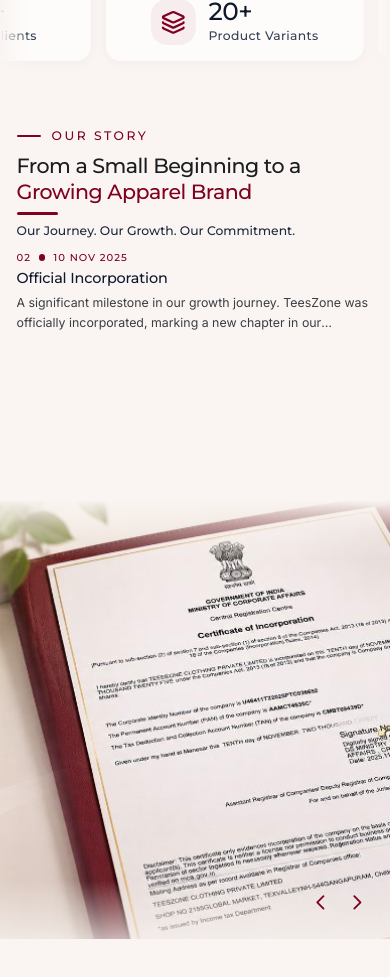
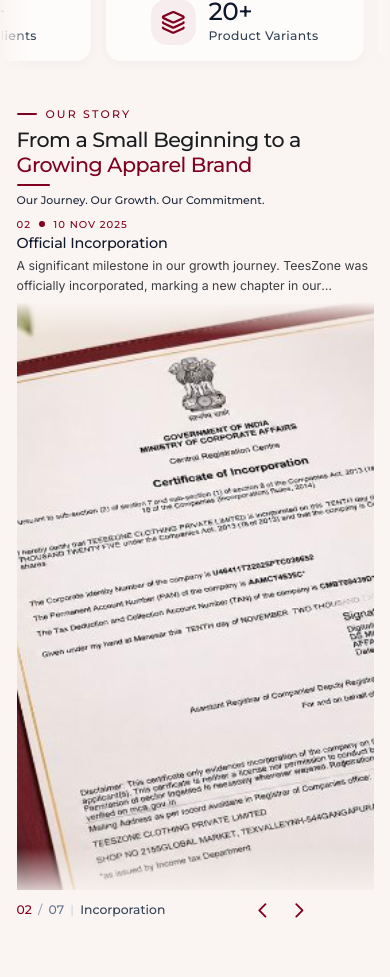
Before and after one commit to zavyxinfotech/Teeszone_website_frontend, a React (Vite) app: page /about in a window 390 px wide. Shown: the part 2039-3016 px from the top of the page. Built offline with nearby package versions, Linux system fonts and the light colour scheme.

Commit message:
Remove unwanted space between text and image on mobile view and align within viewport

```diff
--- a/src/pages/About/components/OurStory.tsx
+++ b/src/pages/About/components/OurStory.tsx
@@ -186,11 +186,9 @@ export const OurStory: React.FC = () => {
         className="relative w-full h-[280vh] sm:h-[320vh] bg-[#FAF5F2] select-none z-10"
         aria-label="Interactive TeesZone Milestone Journey"
       >
-        <div className="sticky top-0 h-screen w-full flex flex-col justify-between overflow-hidden outline-none pt-4 lg:pt-8 pb-3 sm:pb-6">
-          {/* 1. Cinematic Background Image Layer with Crossfade */}
-          <div className="absolute inset-0 z-0 overflow-hidden pointer-events-none">
-            {/* Responsive Image Container: Full-height on desktop; Prominent lower-half showcase on mobile for 100% clarity */}
-            <div className="absolute bottom-0 right-0 w-full h-[52vh] sm:h-[55vh] lg:h-full lg:inset-0">
+        <div className="sticky top-0 h-screen w-full flex flex-col justify-between overflow-hidden outline-none pt-2 xs:pt-3 lg:pt-8 pb-2 xs:pb-3 sm:pb-6">
+          {/* 1. Desktop Cinematic Background Image Layer with Crossfade */}
+          <div className="hidden lg:block absolute inset-0 z-0 overflow-hidden pointer-events-none">
             <AnimatePresence mode="popLayout">
               <motion.img
                 key={activeMilestone.id}
@@ -200,64 +198,57 @@ export const OurStory: React.FC = () => {
                 animate={{ opacity: 1, scale: 1 }}
                 exit={{ opacity: 0, scale: 0.98 }}
                 transition={{ duration: 0.75, ease: [0.22, 1, 0.36, 1] }}
-                  className="w-full h-full object-cover object-[78%_center] lg:object-center filter saturate-[1.08] contrast-[1.03]"
+                className="w-full h-full object-cover object-center filter saturate-[1.08] contrast-[1.03]"
               />
             </AnimatePresence>
 
-              {/* Mobile gentle feathering: ensures seamless transition without obscuring artwork */}
-              <div className="lg:hidden absolute top-0 inset-x-0 h-14 bg-gradient-to-b from-[#FAF5F2] to-transparent pointer-events-none z-[1]" />
-              <div className="lg:hidden absolute bottom-0 inset-x-0 h-14 bg-gradient-to-t from-[#FAF5F2]/70 to-transparent pointer-events-none z-[1]" />
+            {/* Desktop Left-side Shaded Effect for Supreme Text Readability; Right side remains 100% crisp, clear and unblocked */}
+            <div className="absolute inset-y-0 left-0 w-[58%] xl:w-[52%] bg-gradient-to-r from-[#FAF5F2] via-[#FAF5F2]/95 sm:via-[#FAF5F2]/85 to-transparent pointer-events-none z-[1]" />
+            <div className="absolute top-0 left-0 w-[50%] h-20 bg-gradient-to-b from-[#FAF5F2] to-transparent pointer-events-none z-[1]" />
+            <div className="absolute bottom-0 left-0 w-[50%] h-24 bg-gradient-to-t from-[#FAF5F2] to-transparent pointer-events-none z-[1]" />
           </div>
 
-            {/* Desktop Left-side Shaded Effect for Supreme Text Readability; Right side remains 100% crisp, clear and unblocked */}
-            <div className="hidden lg:block absolute inset-y-0 left-0 w-[58%] xl:w-[52%] bg-gradient-to-r from-[#FAF5F2] via-[#FAF5F2]/95 sm:via-[#FAF5F2]/85 to-transparent pointer-events-none z-[1]" />
-            <div className="hidden lg:block absolute top-0 left-0 w-[50%] h-20 bg-gradient-to-b from-[#FAF5F2] to-transparent pointer-events-none z-[1]" />
-            <div className="hidden lg:block absolute bottom-0 left-0 w-[50%] h-24 bg-gradient-to-t from-[#FAF5F2] to-transparent pointer-events-none z-[1]" />
-          </div>
-
-          {/* 2. Main Content Container */}
-          <div className="relative z-10 w-full max-w-[1400px] mx-auto px-4 sm:px-6 lg:px-8 pt-3 sm:pt-8 pb-2 lg:pb-6 flex-1 flex flex-col justify-start lg:justify-center">
-            <div className="grid grid-cols-1 lg:grid-cols-12 gap-2 sm:gap-4 lg:gap-10 items-center">
+          {/* 2. Main Content Container (Mobile: Text + Image in natural flex flow with ZERO unwanted space; Desktop: Grid) */}
+          <div className="relative z-10 w-full max-w-[1400px] mx-auto px-4 sm:px-6 lg:px-8 flex-1 min-h-0 flex flex-col justify-between lg:justify-center overflow-hidden">
+            <div className="grid grid-cols-1 lg:grid-cols-12 gap-2 sm:gap-4 lg:gap-10 items-center shrink-0">
 
               {/* =================================================================
-                  LEFT TEXT BLOCK: Increased Font Size Matching Vision & Mission
-                  - "OUR STORY" styled with accent line and ZERO background color
-                  - Headline with comfortable line spacing (no overlapping text)
+                  LEFT TEXT BLOCK: Compact & Readable without awkward gaps
                   ================================================================= */}
-              <div className="lg:col-span-7 xl:col-span-6 text-left space-y-2 sm:space-y-4 pt-1 sm:pt-0 max-w-2xl">
+              <div className="lg:col-span-7 xl:col-span-6 text-left space-y-1.5 xs:space-y-2 sm:space-y-4 pt-0.5 sm:pt-0 max-w-2xl">
 
-                {/* Clean "OUR STORY" Label without background color (matching Looking Ahead style) */}
-                <div className="flex items-center gap-2.5">
-                  <span className="w-6 sm:w-8 h-[2px] bg-[#80011F] rounded-full inline-block" />
-                  <span className="text-xs sm:text-sm uppercase font-heading font-extrabold tracking-[0.2em] text-[#80011F]">
+                {/* Clean "OUR STORY" Label */}
+                <div className="flex items-center gap-2">
+                  <span className="w-5 sm:w-8 h-[2px] bg-[#80011F] rounded-full inline-block" />
+                  <span className="text-[11px] xs:text-xs sm:text-sm uppercase font-heading font-extrabold tracking-[0.2em] text-[#80011F]">
                     OUR STORY
                   </span>
                 </div>
 
-                {/* Main Headline: Responsive mobile/desktop size with proper line spacing */}
-                <h2 className="text-xl xs:text-2xl sm:text-3xl lg:text-[42px] xl:text-[48px] font-heading font-black text-[#1A1D20] leading-[1.24] lg:leading-[1.22] xl:leading-[1.2] tracking-tight">
+                {/* Main Headline */}
+                <h2 className="text-xl xs:text-2xl sm:text-3xl lg:text-[42px] xl:text-[48px] font-heading font-black text-[#1A1D20] leading-[1.2] lg:leading-[1.22] xl:leading-[1.2] tracking-tight">
                   From a Small<br className="hidden xs:inline" />{' '}
                   Beginning to a<br className="hidden xs:inline" />{' '}
                   <span className="text-[#80011F]">Growing Apparel Brand</span>
                 </h2>
 
                 {/* Burgundy Accent Bar */}
-                <div className="w-10 sm:w-14 h-[2.5px] sm:h-[3px] bg-[#80011F] rounded-full" />
+                <div className="w-8 sm:w-14 h-[2px] sm:h-[3px] bg-[#80011F] rounded-full" />
 
-                {/* Subtitle: Responsive desktop/mobile size */}
-                <p className="text-xs sm:text-base lg:text-lg font-heading font-bold text-charcoal-800">
+                {/* Subtitle */}
+                <p className="text-[11px] xs:text-xs sm:text-base lg:text-lg font-heading font-bold text-charcoal-800">
                   Our Journey. Our Growth. Our Commitment.
                 </p>
 
-                {/* Dynamic Active Milestone Description: Prominent & Readable */}
+                {/* Dynamic Active Milestone Description */}
                 <AnimatePresence mode="wait">
                   <motion.div
                     key={activeMilestone.id}
-                    initial={{ opacity: 0, y: shouldReduceMotion ? 0 : 8 }}
+                    initial={{ opacity: 0, y: shouldReduceMotion ? 0 : 6 }}
                     animate={{ opacity: 1, y: 0 }}
-                    exit={{ opacity: 0, y: shouldReduceMotion ? 0 : -8 }}
-                    transition={{ duration: 0.4, ease: 'easeOut' }}
-                    className="space-y-1 sm:space-y-2.5 pt-0.5 sm:pt-1"
+                    exit={{ opacity: 0, y: shouldReduceMotion ? 0 : -6 }}
+                    transition={{ duration: 0.35, ease: 'easeOut' }}
+                    className="space-y-0.5 xs:space-y-1 sm:space-y-2.5 pt-0.5"
                   >
                     <div className="flex items-center gap-2 text-[10px] xs:text-xs sm:text-sm uppercase font-heading font-black tracking-widest text-[#80011F]">
                       <span>{activeMilestone.indexStr}</span>
@@ -267,7 +258,7 @@ export const OurStory: React.FC = () => {
                     <h3 className="text-sm xs:text-base sm:text-xl lg:text-2xl xl:text-3xl font-heading font-bold text-charcoal-900 leading-snug">
                       {activeMilestone.title}
                     </h3>
-                    <p className="text-xs sm:text-sm lg:text-base xl:text-lg text-[#3A3D42] font-normal leading-relaxed max-w-xl line-clamp-2 xs:line-clamp-3 sm:line-clamp-4 lg:line-clamp-none">
+                    <p className="text-xs sm:text-sm lg:text-base xl:text-lg text-[#3A3D42] font-normal leading-relaxed max-w-xl line-clamp-2 sm:line-clamp-3 lg:line-clamp-none">
                       {activeMilestone.description}
                     </p>
                   </motion.div>
@@ -275,16 +266,46 @@ export const OurStory: React.FC = () => {
 
               </div>
 
-              {/* Right area intentionally open to display the crystal-clear milestone imagery */}
+              {/* Right area open on desktop to display the cinematic background artwork */}
               <div className="hidden lg:block lg:col-span-5 xl:col-span-6 pointer-events-none" />
 
             </div>
+
+            {/* Mobile Visual Hero (Directly below text with zero unwanted gap, perfectly filling mobile height) */}
+            <div className="lg:hidden flex-1 min-h-0 w-full relative overflow-hidden mt-1.5 xs:mt-2">
+              <AnimatePresence mode="popLayout">
+                <motion.img
+                  key={activeMilestone.id}
+                  src={activeMilestone.bgImage}
+                  alt={activeMilestone.title}
+                  initial={{ opacity: 0, scale: 1.03 }}
+                  animate={{ opacity: 1, scale: 1 }}
+                  exit={{ opacity: 0, scale: 0.98 }}
+                  transition={{ duration: 0.6, ease: [0.22, 1, 0.36, 1] }}
+                  className="w-full h-full object-cover object-[78%_center] filter saturate-[1.08] contrast-[1.03]"
+                />
+              </AnimatePresence>
+              {/* Soft feathering at top and bottom to seamlessly merge with the page */}
+              <div className="absolute top-0 inset-x-0 h-8 bg-gradient-to-b from-[#FAF5F2] to-transparent pointer-events-none z-[1]" />
+              <div className="absolute bottom-0 inset-x-0 h-10 bg-gradient-to-t from-[#FAF5F2]/80 to-transparent pointer-events-none z-[1]" />
             </div>
 
-          {/* 3. Bottom Controls Bar: Borderless & Background-less Chevrons (Counter Removed) */}
-          <div className="relative z-20 w-full max-w-[1400px] mx-auto px-4 sm:px-6 lg:px-8 pb-2 sm:pb-4 flex items-center justify-end">
-            <div className="flex items-center gap-1 sm:gap-2">
-              {/* Left Chevron Button: Zero border, zero background */}
+          </div>
+
+          {/* 3. Bottom Controls Bar: Chevrons positioned to prevent WhatsApp button overlap */}
+          <div className="relative z-20 w-full max-w-[1400px] mx-auto px-4 sm:px-6 lg:px-8 pt-1 pb-1 xs:pb-2 sm:pb-4 flex items-center justify-between sm:justify-end">
+            {/* Mobile Milestone Indicator */}
+            <div className="lg:hidden text-xs font-heading font-bold text-[#80011F] flex items-center gap-1.5">
+              <span>{activeMilestone.indexStr}</span>
+              <span className="text-charcoal-400">/</span>
+              <span className="text-charcoal-500">0{total}</span>
+              <span className="text-charcoal-300 font-normal">|</span>
+              <span className="text-charcoal-700 truncate max-w-[130px] xs:max-w-[170px]">{activeMilestone.location.split(',')[0]}</span>
+            </div>
+
+            {/* Chevrons with pr-14 on mobile to stay clear of floating WhatsApp button */}
+            <div className="flex items-center gap-1 sm:gap-2 pr-14 sm:pr-0">
+              {/* Left Chevron Button */}
               <button
                 type="button"
                 onClick={handlePrev}
@@ -297,7 +318,7 @@ export const OurStory: React.FC = () => {
                 <ChevronLeft className="w-6 h-6 sm:w-8 sm:h-8 stroke-[1.8]" />
               </button>
 
-              {/* Right Chevron Button: Zero border, zero background */}
+              {/* Right Chevron Button */}
               <button
                 type="button"
                 onClick={handleNext}
```
Lines whose indentation alone changed are shown as unchanged.
